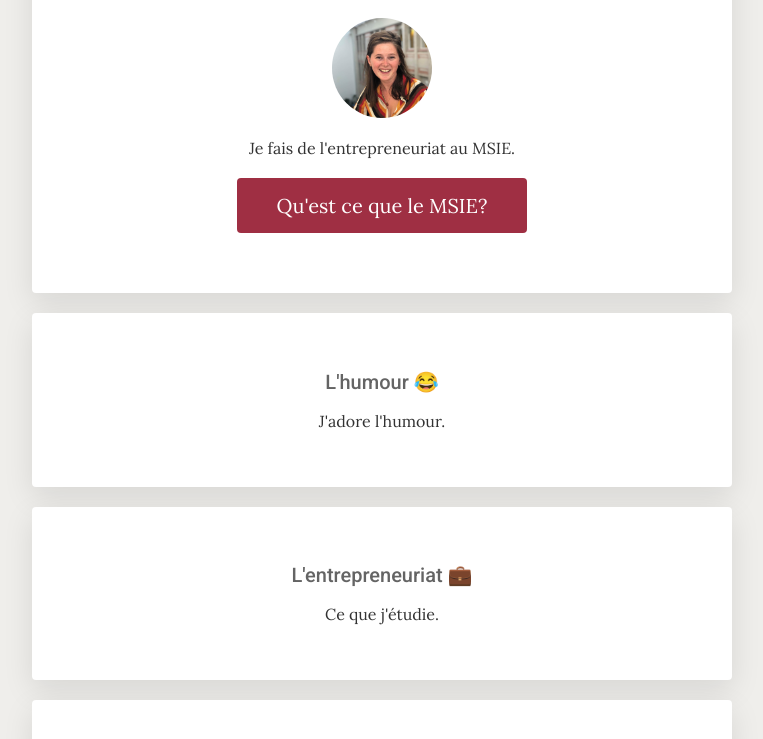
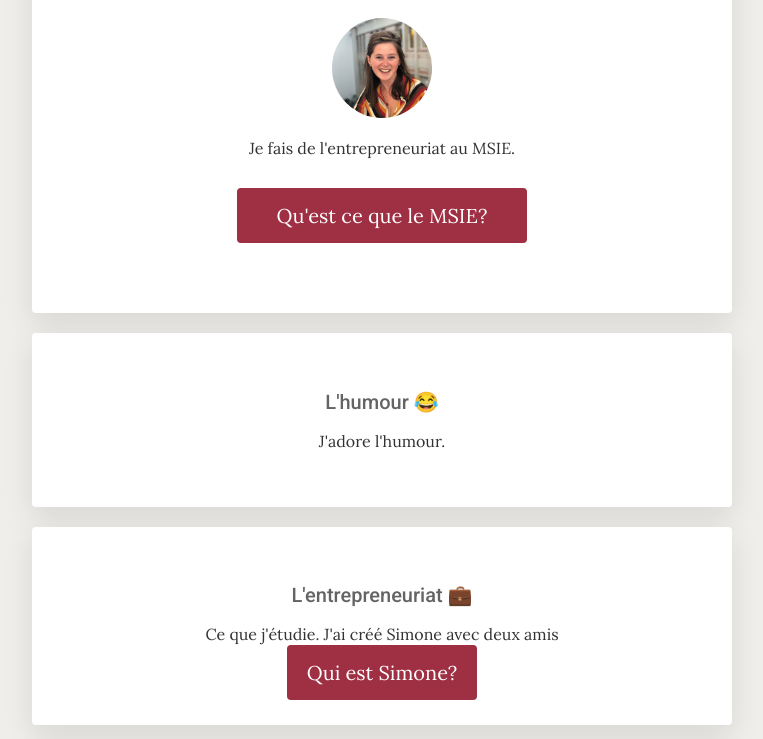
Before and after one commit to MarieFau/my-profile, a plain HTML site: page index.html in a window 1280 px wide. Shown: the part 213-952 px from the top of the page, without its empty margins (258-1021 px from the left). Drawn offline with Linux system fonts and the light colour scheme.

Commit message:
added button

```diff
--- a/index.html
+++ b/index.html
@@ -25,7 +25,8 @@
 			</div>
 			<div class="card-white">
 				<h2>L'entrepreneuriat 💼</h2>
-				<p>Ce que j'étudie.</p>
+				<p id="text-spaced">Ce que j'étudie. J'ai créé Simone avec deux amis</p>
+				<a href="https://www.escpeurope.eu/fr/programmes/specialised-masters-MScs/mastere-specialise-innover-entreprendre"  target="_blank" class="btn-red">Qui est Simone?</a>
 			</div>
 			<div class="card-white">
 				<h2>La voiture ⛑</h2>
--- a/style.css
+++ b/style.css
@@ -59,7 +59,7 @@ a:hover{
 .btn-red {
   background-color: #9F2F43;
   padding: 15px 20px;
-  margin: 20px auto;
+  margin: 30px auto;
   border-radius: 4px;
   width: 250px;
   color: #FFFFFF;
```
